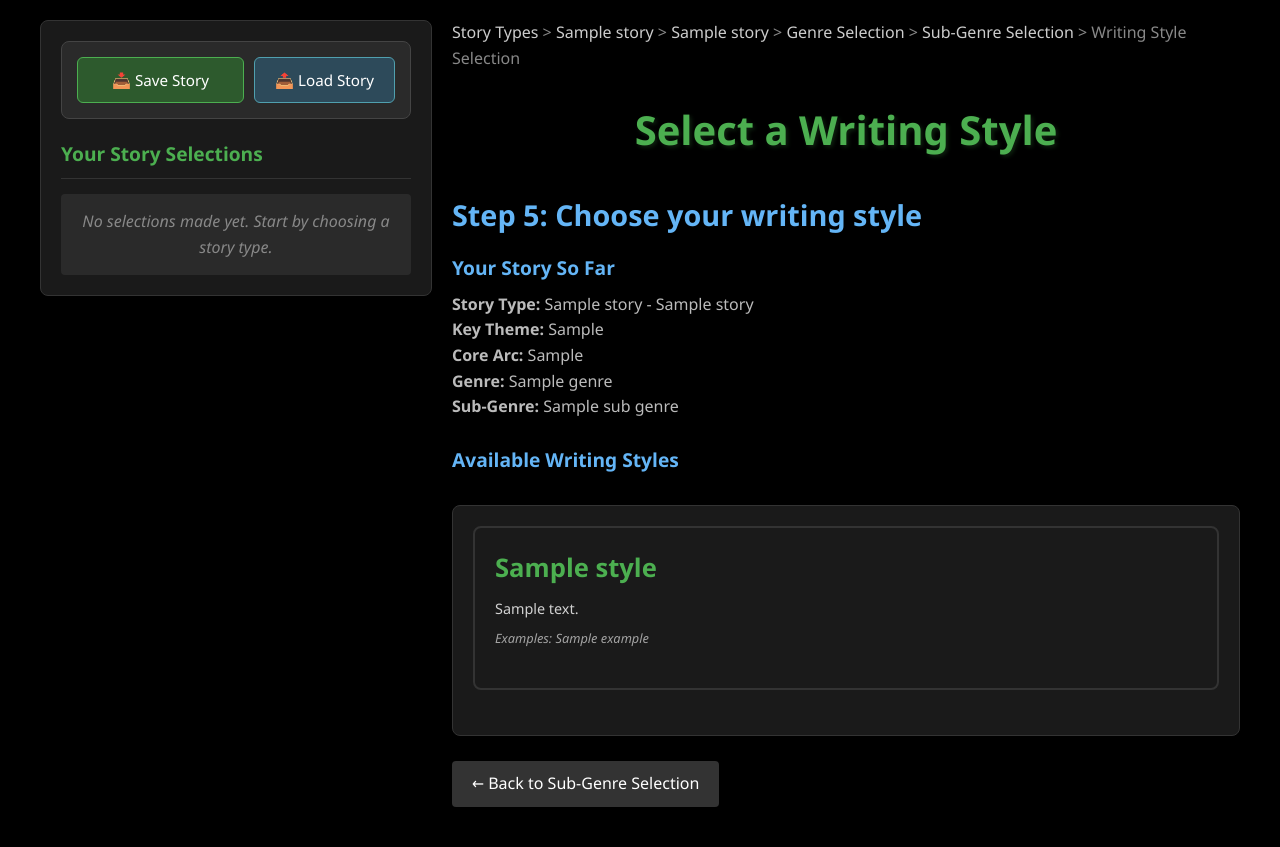
After one commit to LarsLiden/Kraitif, a Flask app: template templates/writing_style_selection.html in a window 1280 px wide. The commit adds this page. Run offline with Flask 3, Linux system fonts and the light colour scheme; the template is opened without the code that fills it: most values are stand-ins (such as "Sample title", 1, 10 or a date in 2020); parts of the project's set-up code (start-up, migrations or seed data) failed here and were passed over.

Commit message:
Implement writing style selection feature
Co-authored-by: LarsLiden <6528486+LarsLiden@users.noreply.github.com>

```diff
--- a/app.py
+++ b/app.py
@@ -11,6 +11,7 @@ from story_types import StoryTypeRegistry
 from story import Story
 from genre import GenreRegistry
 from archetype import ArchetypeRegistry
+from style import StyleRegistry
 
 app = Flask(__name__)
 app.secret_key = 'kraitif_story_selection_key'  # For session management
@@ -23,6 +24,9 @@ genre_registry = GenreRegistry()
 
 # Initialize the archetype registry
 archetype_registry = ArchetypeRegistry()
+
+# Initialize the style registry
+style_registry = StyleRegistry()
 
 # Custom Jinja2 filter for formatting emotional arc as arrows
 @app.template_filter('arrow_format')
@@ -49,6 +53,10 @@ def get_story_from_session():
         sub_genre_name = story_data.get('sub_genre_name')
         if sub_genre_name:
             story.set_sub_genre(sub_genre_name)
+        # Load writing style data
+        writing_style_name = story_data.get('writing_style_name')
+        if writing_style_name:
+            story.set_writing_style(writing_style_name)
         # Load archetype selections
         selected_archetypes = story_data.get('selected_archetypes', [])
         if selected_archetypes:
@@ -65,6 +73,7 @@ def save_story_to_session(story):
         'core_arc': story.core_arc,
         'genre_name': story.genre.name if story.genre else None,
         'sub_genre_name': story.sub_genre.name if story.sub_genre else None,
+        'writing_style_name': story.writing_style.name if story.writing_style else None,
         'selected_archetypes': story.selected_archetypes
     }
     session.modified = True
@@ -276,11 +285,49 @@ def update_subgenre_selection():
     if story.set_sub_genre(sub_genre_name):
         save_story_to_session(story)
         flash('Sub-genre selected successfully!', 'success')
-        # Redirect to archetype selection instead of completing the story
-        return redirect(url_for('archetype_selection'))
+        # Redirect to writing style selection instead of archetype selection
+        return redirect(url_for('writing_style_selection'))
     else:
         flash('Invalid sub-genre selection.', 'error')
         return redirect(url_for('subgenre_selection'))
+
+
+@app.route('/writing-style-selection')
+def writing_style_selection():
+    """Show writing style selection page."""
+    story = get_story_from_session()
+
+    # Check if story has required data (story type selections, genre, and sub-genre)
+    if not story.story_type_name or not story.subtype_name or not story.genre or not story.sub_genre:
+        flash('Please complete story type, genre, and sub-genre selection first.', 'error')
+        return redirect(url_for('index'))
+
+    # Get the story type to access details for the left panel
+    story_type = registry.get_story_type(story.story_type_name)
+
+    writing_styles = story.get_available_writing_styles()
+    return render_template('writing_style_selection.html', writing_styles=writing_styles, story=story, story_type=story_type)
+
+
+@app.route('/writing-style-selection', methods=['POST'])
+def update_writing_style_selection():
+    """Handle writing style selection form submission."""
+    writing_style_name = request.form.get('writing_style')
+    if not writing_style_name:
+        flash('Please select a writing style.', 'error')
+        return redirect(url_for('writing_style_selection'))
+
+    # Get story from session
+    story = get_story_from_session()
+
+    # Set writing style
+    if story.set_writing_style(writing_style_name):
+        save_story_to_session(story)
+        flash('Writing style selected successfully!', 'success')
+        return redirect(url_for('archetype_selection'))
+    else:
+        flash('Invalid writing style selection.', 'error')
+        return redirect(url_for('writing_style_selection'))
 
 
 @app.route('/archetype-selection')
@@ -288,9 +335,9 @@ def archetype_selection():
     """Show archetype selection page."""
     story = get_story_from_session()
 
-    # Check if story has required data (story type selections, genre, and sub-genre)
-    if not story.story_type_name or not story.subtype_name or not story.genre or not story.sub_genre:
-        flash('Please complete story type, genre, and sub-genre selection first.', 'error')
+    # Check if story has required data (story type selections, genre, sub-genre, and writing style)
+    if not story.story_type_name or not story.subtype_name or not story.genre or not story.sub_genre or not story.writing_style:
+        flash('Please complete story type, genre, sub-genre, and writing style selection first.', 'error')
         return redirect(url_for('index'))
 
     # Get typical and other archetypes
--- a/templates/base.html
+++ b/templates/base.html
@@ -111,6 +111,11 @@
                                     <strong>Sub-Genre:</strong> {{ story_data.get('sub_genre_name') }}
                                 </div>
                                 {% endif %}
+                                {% if story_data.get('writing_style_name') %}
+                                <div class="selection-item">
+                                    <strong>Writing Style:</strong> {{ story_data.get('writing_style_name') }}
+                                </div>
+                                {% endif %}
                                 {% if story_data.get('selected_archetypes') %}
                                 <div class="selection-item">
                                     <strong>Archetypes:</strong> {{ story_data.get('selected_archetypes') | join(', ') }}
--- /dev/null
+++ b/templates/writing_style_selection.html
@@ -0,0 +1,107 @@
+{% extends "base.html" %}
+
+{% block title %}Select Writing Style{% endblock %}
+
+{% block content %}
+<div class="breadcrumb">
+    <a href="{{ url_for('index') }}">Story Types</a> >
+    <a href="{{ url_for('story_type_detail', story_type_name=story.story_type_name) }}">{{ story.story_type_name }}</a> >
+    <a href="{{ url_for('subtype_detail', story_type_name=story.story_type_name, subtype_name=story.subtype_name) }}">{{ story.subtype_name }}</a> >
+    <a href="{{ url_for('genre_selection') }}">Genre Selection</a> >
+    <a href="{{ url_for('subgenre_selection') }}">Sub-Genre Selection</a> >
+    Writing Style Selection
+</div>
+
+<h1>Select a Writing Style</h1>
+<h2>Step 5: Choose your writing style</h2>
+
+{% if story.key_theme and story.core_arc and story.genre and story.sub_genre %}
+<div class="section">
+    <div class="section-title">Your Story So Far</div>
+    <div class="section-content">
+        <strong>Story Type:</strong> {{ story.story_type_name }} - {{ story.subtype_name }}<br>
+        <strong>Key Theme:</strong> {{ story.key_theme }}<br>
+        <strong>Core Arc:</strong> {{ story.core_arc }}<br>
+        <strong>Genre:</strong> {{ story.genre.name }}<br>
+        <strong>Sub-Genre:</strong> {{ story.sub_genre.name }}
+    </div>
+</div>
+{% endif %}
+
+<div class="section">
+    <div class="section-title">Available Writing Styles</div>
+    <div class="section-content">
+        <form method="POST" action="{{ url_for('update_writing_style_selection') }}" class="story-selection-form">
+            <div class="selection-section">
+                <div class="story-types-grid">
+                    {% for style in writing_styles %}
+                    <div class="story-type-card writing-style-card" onclick="selectWritingStyle('{{ style.name }}')">
+                        <div class="story-type-left">
+                            <div class="story-type-title">{{ style.name }}</div>
+                            <div class="writing-style-description">{{ style.description }}</div>
+                            {% if style.examples %}
+                            <div class="writing-style-examples">Examples: {{ style.examples | join(', ') }}</div>
+                            {% endif %}
+                        </div>
+                    </div>
+                    {% endfor %}
+                </div>
+
+                <input type="hidden" name="writing_style" id="selected_writing_style" value="{{ story.writing_style.name if story.writing_style else '' }}">
+            </div>
+        </form>
+    </div>
+</div>
+
+<a href="{{ url_for('subgenre_selection') }}" class="back-link">← Back to Sub-Genre Selection</a>
+
+<style>
+.writing-style-card {
+    min-height: 120px;
+}
+
+.writing-style-description {
+    font-size: 0.9rem;
+    color: rgba(255, 255, 255, 0.8);
+    margin-bottom: 0.5rem;
+    line-height: 1.4;
+}
+
+.writing-style-examples {
+    font-size: 0.8rem;
+    color: rgba(255, 255, 255, 0.6);
+    font-style: italic;
+}
+</style>
+
+<script>
+function selectWritingStyle(styleName) {
+    // Update hidden input
+    document.getElementById('selected_writing_style').value = styleName;
+
+    // Update visual selection
+    const cards = document.querySelectorAll('.writing-style-card');
+    cards.forEach(card => card.classList.remove('selected'));
+
+    // Find and select the clicked card
+    const clickedCard = event.currentTarget;
+    clickedCard.classList.add('selected');
+
+    // Auto-submit the form immediately
+    document.querySelector('.story-selection-form').submit();
+}
+
+// Initialize selection if writing style is already selected
+document.addEventListener('DOMContentLoaded', function() {
+    const selectedStyle = document.getElementById('selected_writing_style').value;
+    if (selectedStyle) {
+        const cards = document.querySelectorAll('.writing-style-card');
+        cards.forEach(card => {
+            if (card.querySelector('.story-type-title').textContent.trim() === selectedStyle) {
+                card.classList.add('selected');
+            }
+        });
+    }
+});
+</script>
+{% endblock %}
```
Also changed, not shown: story.py (+23 -0 lines), templates/archetype_selection.html (+6 -4 lines), tests/test_writing_style.py (added, +162 -0 lines).
